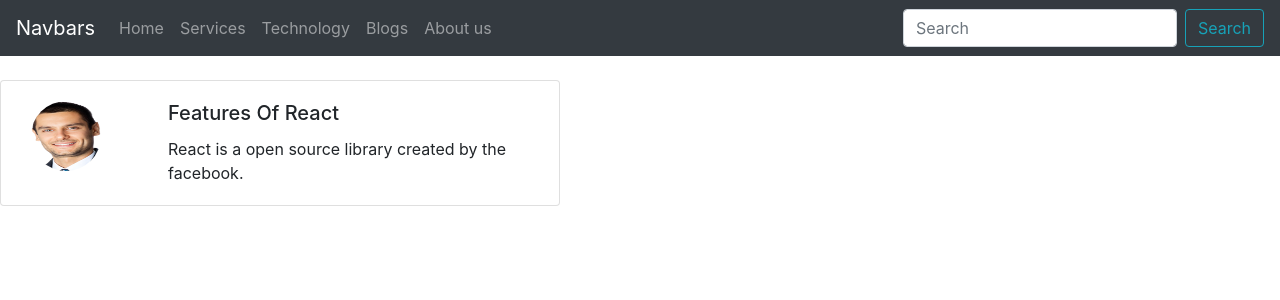
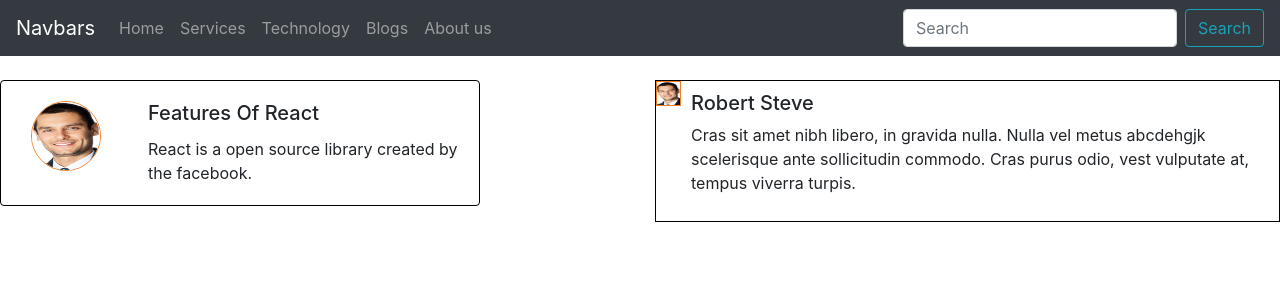
Before and after one commit to MdTauseef27/PracticePurpose, a React (Create React App) app: page / in a window 1280 px wide. Shown: the top 300 px of the page. Built offline with nearby package versions, Linux system fonts and the light colour scheme.

Commit message:
new component added

```diff
--- a/src/App.js
+++ b/src/App.js
@@ -1,13 +1,22 @@
 import React from "react";
 import { Navbars } from "./Component/Navbars";
 import { Cardex } from "./Component/Cardex";
+import { Mediaex } from "./Component/Mediaex";
+import { Row, Col } from "react-bootstrap";
 import "./App.css";
 
 function App() {
   return (
     <div>
       <Navbars />
-      <Cardex />
+      <Row>
+        <Col sm={6}>
+          <Cardex />
+        </Col>
+        <Col sm={6}>
+          <Mediaex />
+        </Col>
+      </Row>
     </div>
   );
 }
--- a/src/Component/Cardex.js
+++ b/src/Component/Cardex.js
@@ -4,10 +4,15 @@ import ImgLogo from "./Img/main1.jpg";
 import "../Component/Stylesheetex.css";
 export const Cardex = () => {
   return (
-    <Card style={{ width: "35rem" }}>
+    <Card style={{ width: "30rem", border: "1px solid black" }}>
       <Row>
         <Col sm={3}>
-          <Card.Img src={ImgLogo} className="avatar" alt="" />
+          <Card.Img
+            src={ImgLogo}
+            className="avatar"
+            alt=""
+            style={{ border: "1px solid #F47E21" }}
+          />
         </Col>
         <Col sm={9}>
           <Card.Body>
--- /dev/null
+++ b/src/Component/Mediaex.js
@@ -0,0 +1,24 @@
+import React from "react";
+import { Media } from "react-bootstrap";
+import ImgLogo1 from "../Component/Img/main1.jpg";
+export const Mediaex = () => {
+  return (
+    <Media style={{ border: "1px solid black" }}>
+      <img
+        width={25}
+        height={25}
+        src={ImgLogo1}
+        alt=""
+        style={{ border: "1px solid #F47E21" }}
+      />
+      <Media.Body style={{ margin: "10px" }}>
+        <h5>Robert Steve</h5>
+        <p>
+          Cras sit amet nibh libero, in gravida nulla. Nulla vel metus abcdehgjk
+          scelerisque ante sollicitudin commodo. Cras purus odio, vest vulputate
+          at, tempus viverra turpis.
+        </p>
+      </Media.Body>
+    </Media>
+  );
+};
```
